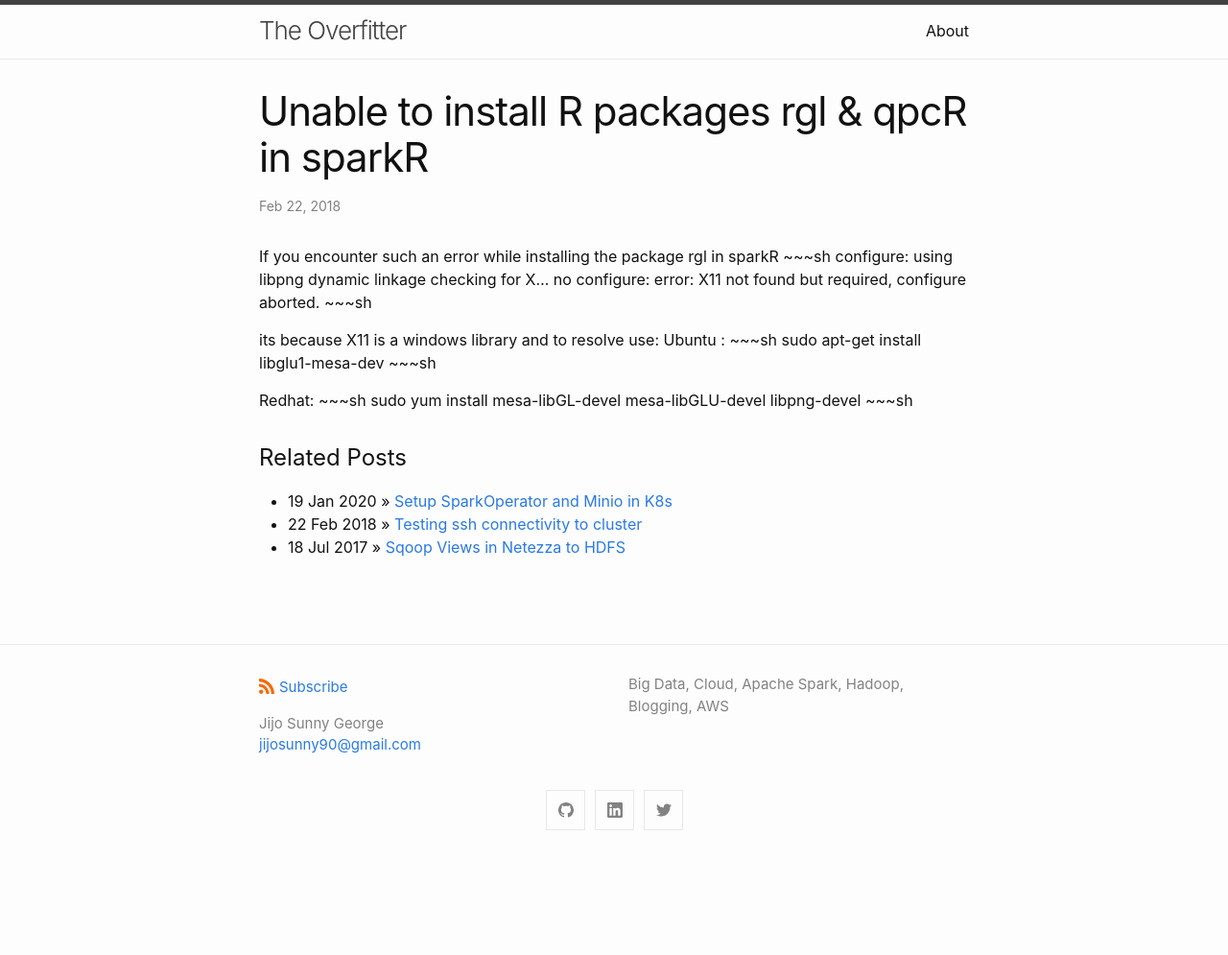
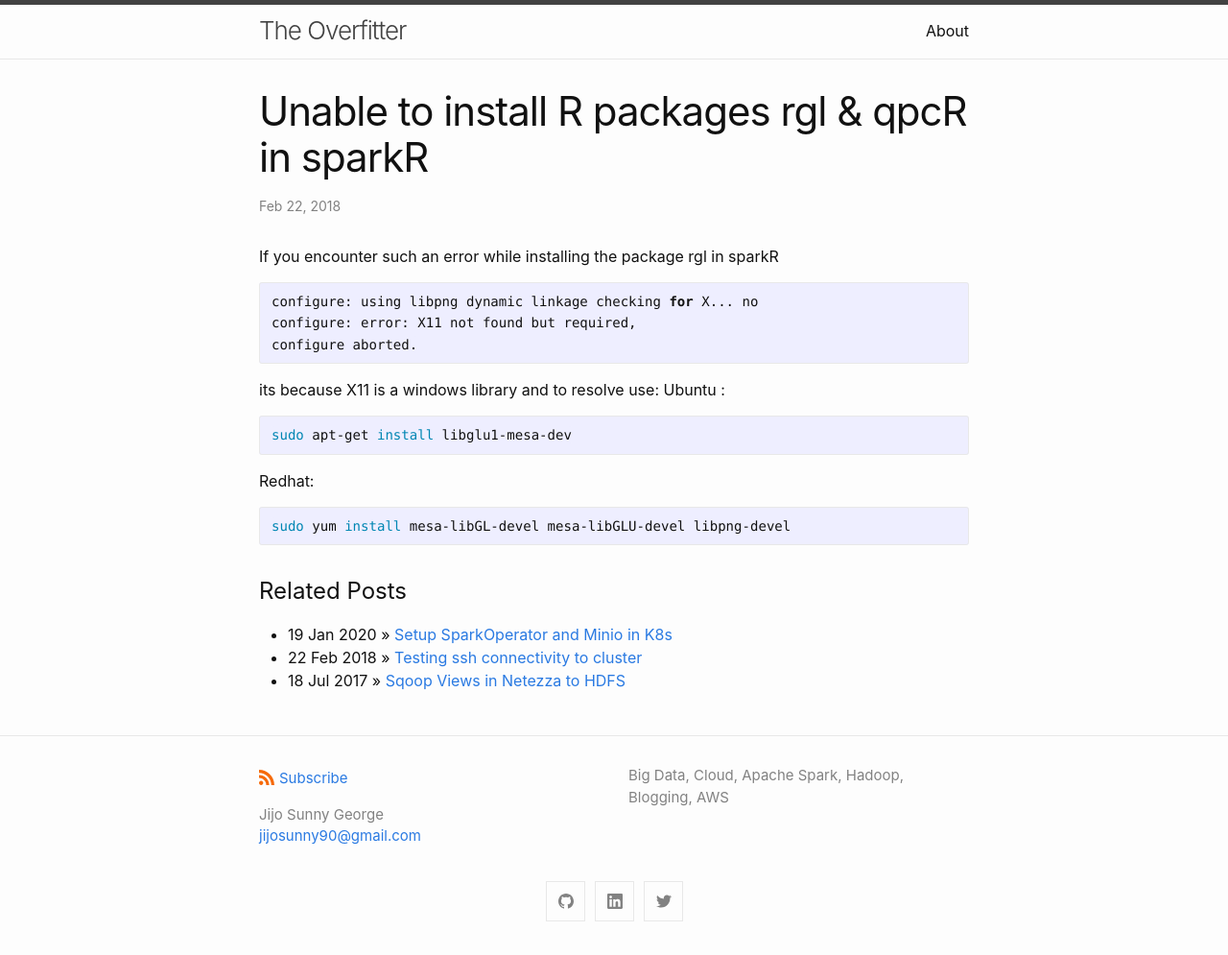
Before and after one commit to jijosg/jijosg.github.io, a Jekyll site: the page built from _posts/2018-02-22-r-rgl-qpcr-sparkr.md, in a window 1280 px wide. Shown: the whole page at 96% size. Built offline with Jekyll 4.4.1, drawn with Linux system fonts in a browser that asks for light colours; comment, search, counter and statistics services are not loaded; before the commit the page ends 900 px from its top, so only the background shows below that.

Commit message:
Updated 2018-02-22-r-rgl-qpcr-sparkr.md

```diff
--- a/_posts/2018-02-22-r-rgl-qpcr-sparkr.md
+++ b/_posts/2018-02-22-r-rgl-qpcr-sparkr.md
@@ -11,15 +11,15 @@ If you encounter such an error while installing the package rgl in sparkR
 configure: using libpng dynamic linkage checking for X... no
 configure: error: X11 not found but required,
 configure aborted.
-~~~sh
+~~~
 
 its because X11 is a windows library and to resolve use:
 Ubuntu :
 ~~~sh
 sudo apt-get install libglu1-mesa-dev
-~~~sh
+~~~
 
 Redhat:
 ~~~sh
 sudo yum install mesa-libGL-devel mesa-libGLU-devel libpng-devel
-~~~sh
+~~~
```
